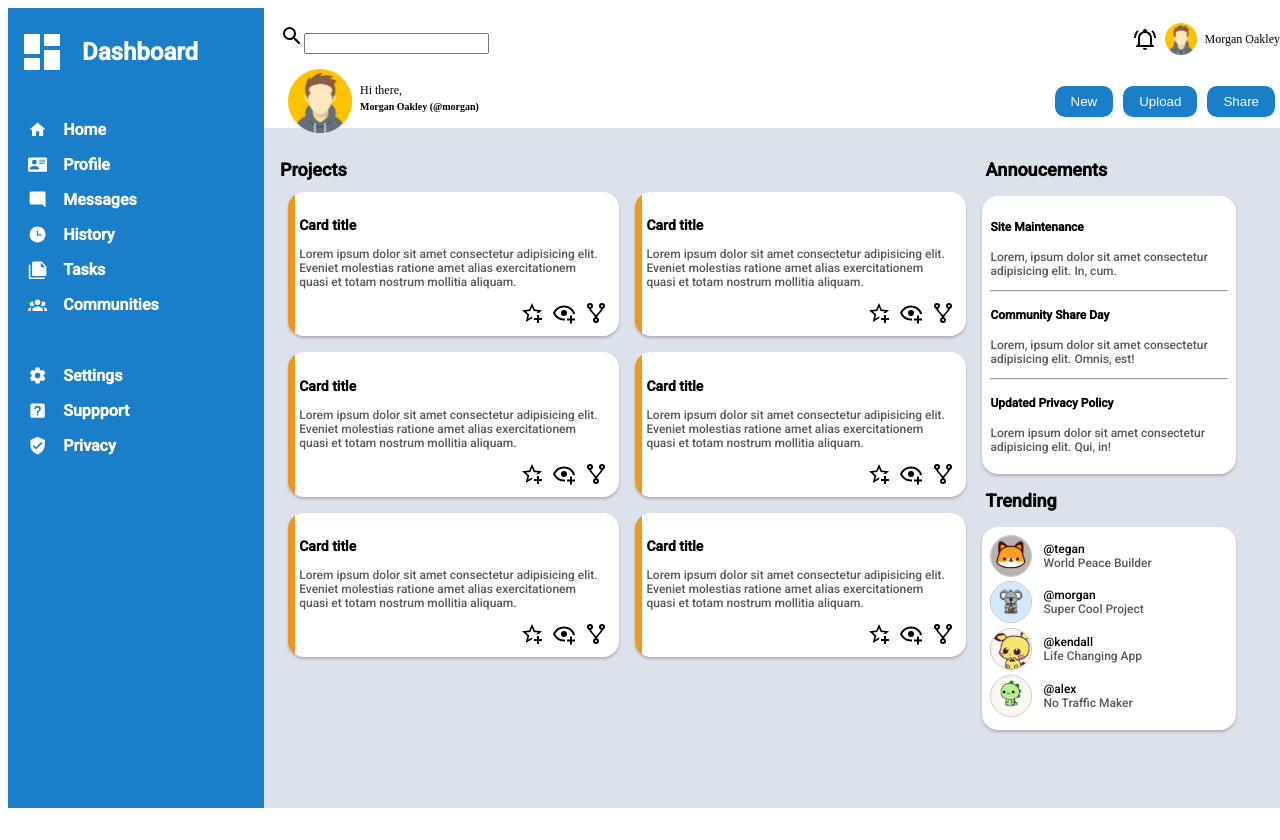
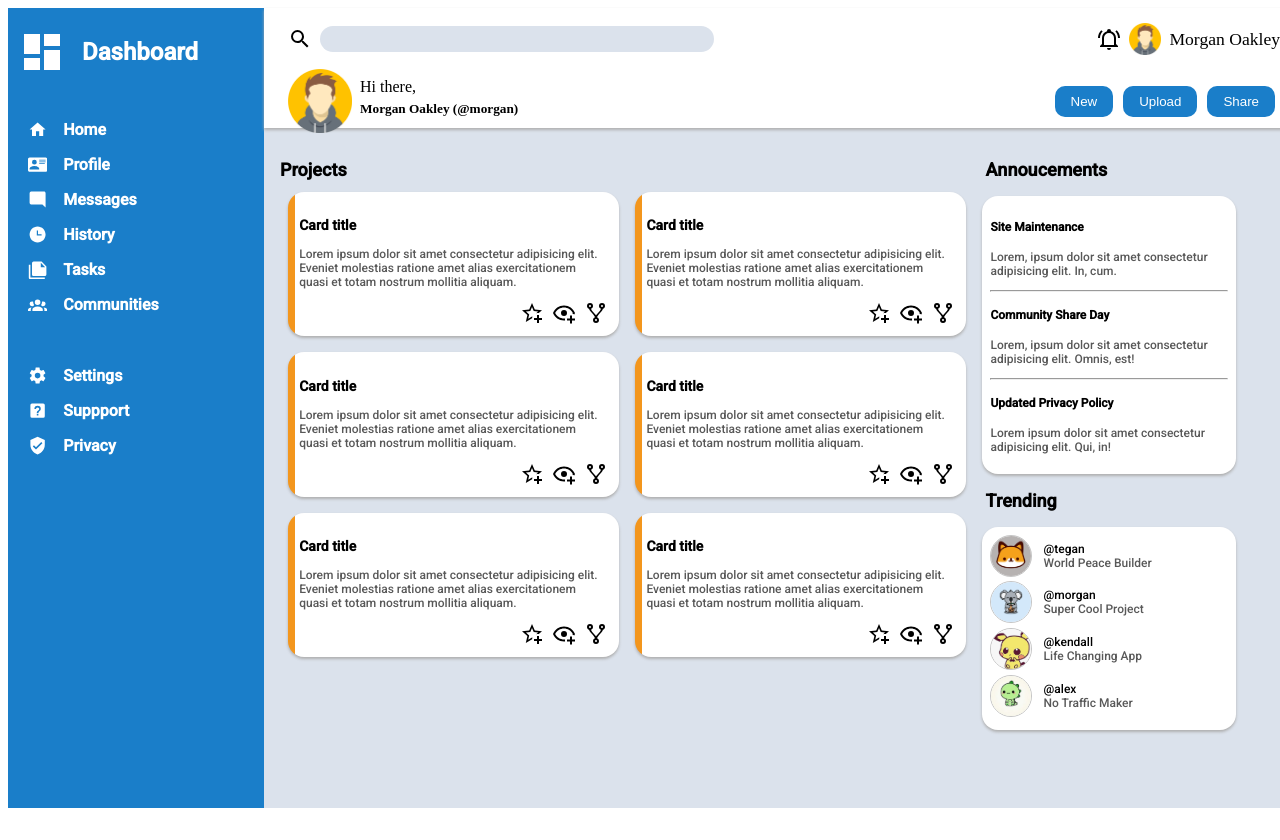
Before and after one commit to dyau172/the-odin-project, a React (Create React App) app in the folder 2-admin-dashboard/: page / in a window 1280 px wide. Shown: the top 840 px of the page. Built offline with nearby package versions, Linux system fonts and the light colour scheme.

Commit message:
created search bar

```diff
--- a/2-admin-dashboard/src/components/header.scss
+++ b/2-admin-dashboard/src/components/header.scss
@@ -2,6 +2,7 @@
     height: 15vh;
     width: 100%;
     background-color: white;
+    box-shadow: 0px 2px 3px rgb(175, 175, 175);
 
 
     .top {
@@ -10,21 +11,26 @@
         width: 100%;
         height: 25%;
         align-items: center;
+        font-size: 1.1rem;
 
-        .form {
+        form {
             display: inline-flex;
             align-items: center;
 
+
             .icon-mag {
                 padding: 0.5rem;
+                color: black;
 
             }
 
             .searchInput {
-                width: 50%;
+                width: 30vw;
                 height: 1.5rem;
+                border: none;
+                background-color: rgb(219,226, 236);
                 border-radius: 1rem;
-                border: 2px solid grey;
+                padding-right: 0.5rem;
 
             }
 
@@ -72,6 +78,7 @@
 
         .details {
             line-height: 0;
+            font-size: 1rem;
         }
 
         .links {
```
